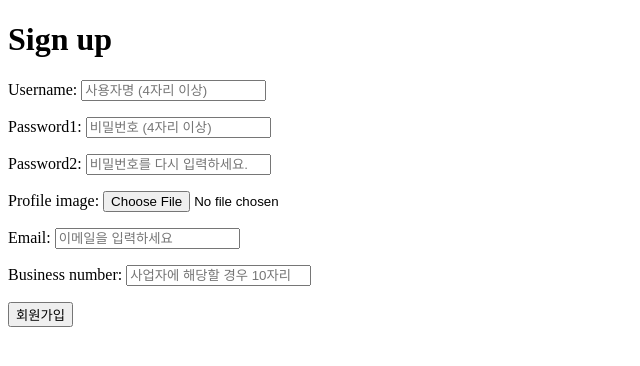
After one commit to Shrimp-Square/Season_dinning-Project, a Django app: page /users/signup/ in a window 1280 px wide. The commit adds this page. Shown: the top 366 px of the page, without its empty margins (0-640 px from the left). Run offline with Django 5.2, Linux system fonts and the light colour scheme.

Commit message:
<추가 및 변경사항> 1. users/forms.py에 SignupForm 생성  - 공공데이터포털에서 국세청 사업자등록번호 진위확인 및 상태조회 API 호출하여 form에서 사업자등록번호의 유효성을 검증가능하도록 함 2. users/views.py에서 SignupForm 인스턴스를 생성하여 Template에 전달 3. templates/users 폴더에 signup.html 생성 4. users/urls.py에 signup url 생성 5. templates 폴더의 index.html 수정  - 로그인이 되어있는 상태면 페이지 상단에 username과 로그아웃 버튼을 보여주고  로그인 안 된 상태면 로그인 및 회원가입 버튼 보여줌 6. SDP/views.py 수정  - index 뷰를 로그인이 되어있든, 안되어있든 index.html 리턴하도록 수정해놓음  (인덱스페이지에 로그인 버튼이 있으므로)
7. templates/users 폴더의 login.html 수정
 - 로그인 창 아래에 회원가입 바로가기 버튼 추가

```diff
--- a/templates/users/login.html
+++ b/templates/users/login.html
@@ -6,6 +6,9 @@
             {% csrf_token %}
             {{ form.as_p }}
             <button type="submit">로그인</button>
+
+            <button><a href="/users/signup/">회원가입 바로가기</a></button>
+
         </form>
     </body>
 </html>
--- /dev/null
+++ b/templates/users/signup.html
@@ -0,0 +1,11 @@
+<!DOCTYPE html>
+<html lang="ko">
+    <body>
+        <h1>Sign up</h1>
+        <form method="POST" enctype="multipart/form-data">
+            {% csrf_token %}
+            {{ form.as_p }}
+            <button type="submit">회원가입</button>
+        </form>
+    </body>
+</html>
--- a/users/forms.py
+++ b/users/forms.py
@@ -1,4 +1,9 @@
 from django import forms
+from django.core.exceptions import ValidationError
+from users.models import User
+import requests
+import json
+from urllib import parse
 
 class LoginForm(forms.Form):
     username = forms.CharField(min_length=4,
@@ -11,3 +16,83 @@ class LoginForm(forms.Form):
                                    attrs = {"placeholder": "비밀번호 (4자리 이상)"},
                                )
                                )
+
+class SignupForm(forms.Form):
+    username = forms.CharField(widget = forms.TextInput(
+                                   attrs={"placeholder": "사용자명 (4자리 이상)"},))
+    password1 = forms.CharField(widget = forms.PasswordInput(
+                                   attrs = {"placeholder": "비밀번호 (4자리 이상)"},))
+    password2 = forms.CharField(widget = forms.PasswordInput(
+                                    attrs = {"placeholder": "비밀번호를 다시 입력하세요."},))
+    profile_image = forms.ImageField(required=False)
+    email = forms.CharField(widget = forms.TextInput(
+                                   attrs={"placeholder": "이메일을 입력하세요"},))
+    business_number = forms.CharField(max_length=10, widget = forms.TextInput(
+                                   attrs={"placeholder": "사업자에 해당할 경우 10자리"},),
+                                    required=False)
+
+
+    def clean_username(self):
+        username = self.cleaned_data["username"]
+
+        if User.objects.filter(username=username).exists():
+            raise ValidationError(f"입력하신 사용자명 ({username})은 이미 사용 중입니다.")
+        return username
+
+    def clean(self):
+        password1 = self.cleaned_data["password1"]
+        password2 = self.cleaned_data["password2"]
+
+        if password1 != password2:
+            self.add_error("password2", "비밀번호가 일치하지 않습니다.")
+
+    def clean_business_number(self):
+        business_number = self.cleaned_data.get('business_number')
+
+        if not business_number:
+            return business_number
+
+        api_key = "W6vMZdYroc3q6MHdKq5Efvho9N+fFvosadtaAMU4Itek72+2yRGAMVHHsyUcnfHpeDJ/YRMW3QZktT4Vm7/Hhg=="
+        api_key = parse.quote(api_key)
+
+        api_url = f"http://api.odcloud.kr/api/nts-businessman/v1/status?serviceKey={api_key}"
+
+        # params = (('seviceKey', api_key),)
+
+        data = { "b_no" : [ business_number ]}
+        headers =  {
+            'accept': 'application/json',
+            'Authorization': api_key,
+            'Content-Type': 'application/json',
+            }
+        response = requests.post(api_url, data = json.dumps(data), headers = headers)
+
+        if response.status_code == 200:
+            res = response.json()
+            print(res)
+
+            # 사업자등록번호가 유효한지 확인
+            if res.get("match_cnt") == 1 :
+                return business_number
+            else:
+                raise forms.ValidationError("유효하지 않은 사업자등록번호입니다.")
+        else:
+            print(response.text)
+            raise forms.ValidationError("사업자등록번호 검증에 실패했습니다. 다시 시도해 주세요.")
+
+    def save(self):
+        username = self.cleaned_data["username"]
+        password1 = self.cleaned_data["password1"]
+        profile_image = self.cleaned_data["profile_image"]
+        email = self.cleaned_data["email"]
+        business_number = self.cleaned_data["business_number"]
+
+        user = User.objects.create_user(
+            username = username,
+            password = password1,
+            profile_image = profile_image,
+            email = email,
+            business_number = business_number
+        )
+
+        return user
--- a/users/urls.py
+++ b/users/urls.py
@@ -5,5 +5,6 @@ urlpatterns = [
     # path("", views.),
     path("login/",views.login_view),
     path("logout/",views.logout_view),
+    path("signup/",views.signup_view)
 
 ]
--- a/users/views.py
+++ b/users/views.py
@@ -1,5 +1,5 @@
 from django.shortcuts import render,redirect
-from users.forms import LoginForm
+from users.forms import LoginForm, SignupForm
 from django.contrib.auth import authenticate, login, logout
 from users.models import User
 from django.urls import reverse
@@ -38,3 +38,23 @@ def logout_view(request):
     logout(request)
 
     return redirect("/users/login/")
+
+def signup_view(request):
+    if request.method == "POST":
+        form = SignupForm(data = request.POST, files = request.FILES)
+
+        # Form이 유효하면 form.save() 메서드로 사용자 생성
+        if form.is_valid():
+            user = form.save()
+            login(request, user)
+            return redirect("/")
+
+    # GET 요청에서는 빈 form 을 보여줌
+    else:
+        #  SignupForm 인스턴스 생성, Template에 전달
+        form = SignupForm()
+
+    # context로 전달되는 form은 두가지 경우 존재
+    # POST 요청에서 생성된 form이 유효하지 않은 경우, GET 요청으로 빈 form이 생성된 경우
+    context = {"form":form}
+    return render(request, "users/signup.html", context)
```
Also changed, not shown: SDP/views.py (+3 -7 lines), templates/index.html (+6 -2 lines).
